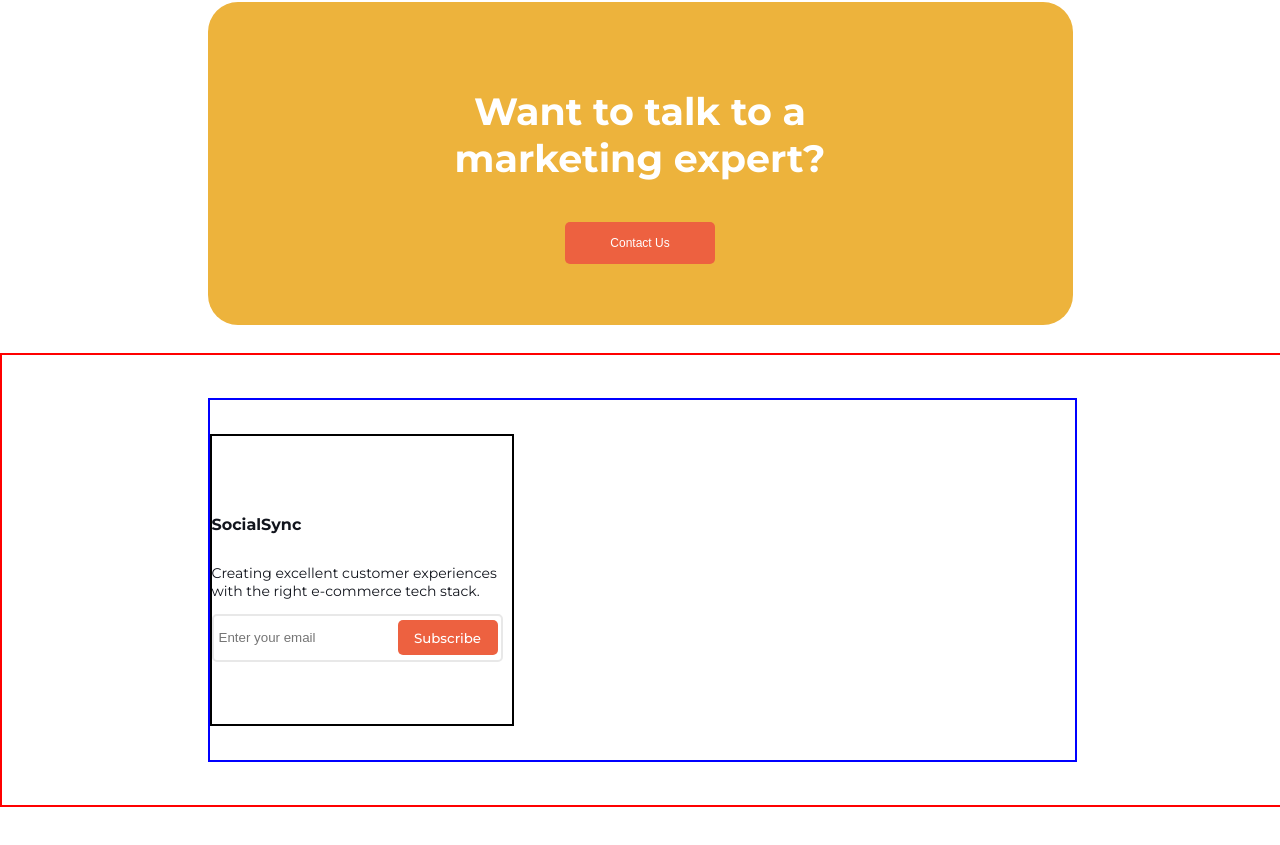
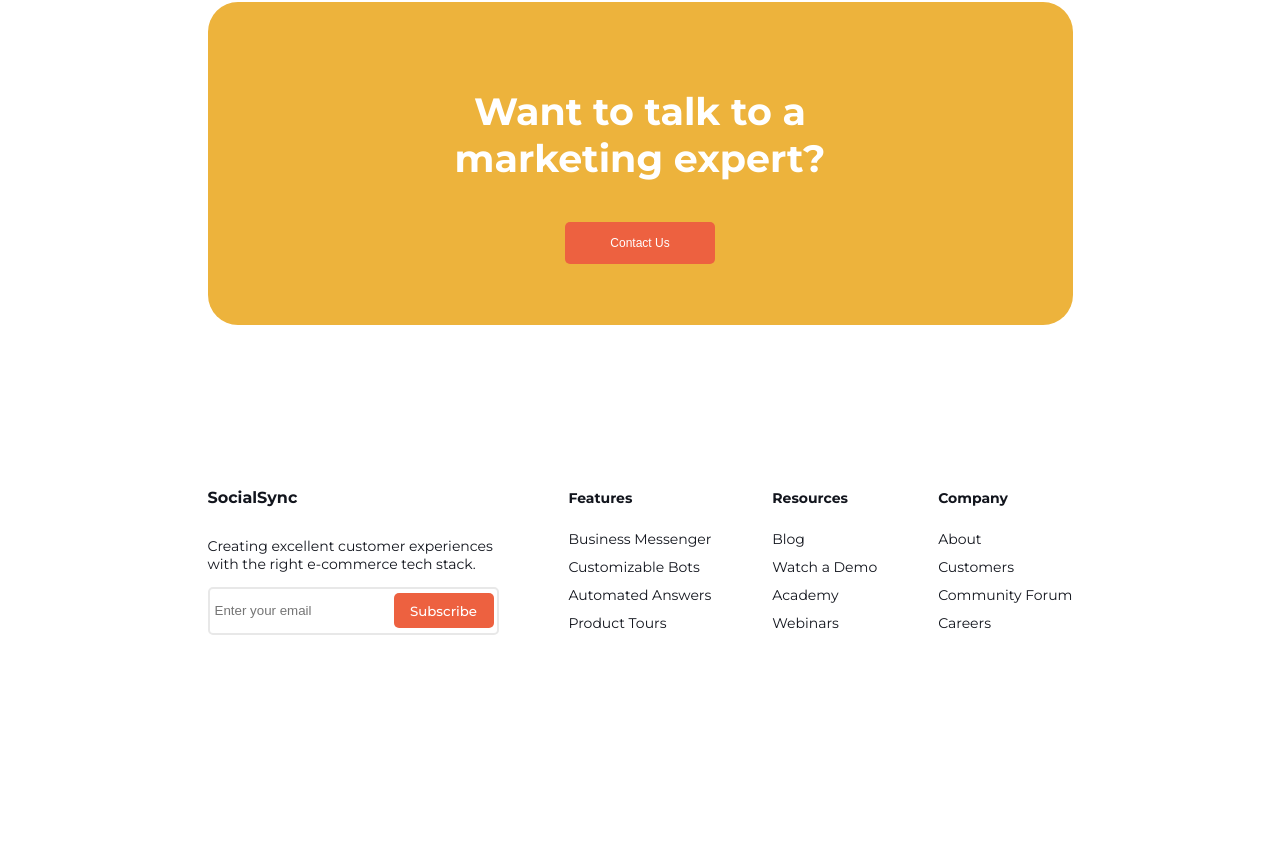
Before and after one commit to akinevans/socialsync, a React (Create React App) app: page / in a window 1280 px wide. Shown: the part 2697-3542 px from the top of the page. After the commit the page ends 3500 px from the top, so only its background shows below. Built offline with nearby package versions, Linux system fonts and the light colour scheme.

Commit message:
Finish building Footer Components

```diff
--- a/src/components/Footer.css
+++ b/src/components/Footer.css
@@ -8,8 +8,8 @@
 
 .footer-outer-wrapper {
   width: var(--full-width);
-  height: 450px;
-  border: 2px solid red;
+  height: 400px;
+  /* border: 2px solid red; */
   margin: 0 0 50px 0;
 }
 
@@ -17,5 +17,5 @@
   width: 865px;
   height: 80%;
   justify-content: space-between;
-  border: 2px solid blue;
+  /* border: 2px solid blue; */
 }
--- a/src/components/Footer.js
+++ b/src/components/Footer.js
@@ -1,13 +1,35 @@
+/* eslint-disable react/jsx-pascal-case */
 import React from "react";
 import "./Footer.css";
 import Footer_Subscription from "./Footer_Subscription";
+import Footer_Links from "./Footer_Links";
 
 export default function Footer() {
   return (
     <div className='footer-outer-wrapper'>
       <div className='footer-inner-wrapper'>
-        {/* import components */}
         <Footer_Subscription />
+        <Footer_Links
+          title='Features'
+          link1='Business Messenger'
+          link2='Customizable Bots'
+          link3='Automated Answers'
+          link4='Product Tours'
+        />
+        <Footer_Links
+          title='Resources'
+          link1='Blog'
+          link2='Watch a Demo'
+          link3='Academy'
+          link4='Webinars'
+        />
+        <Footer_Links
+          title='Company'
+          link1='About'
+          link2='Customers'
+          link3='Community Forum'
+          link4='Careers'
+        />
       </div>
     </div>
   );
--- /dev/null
+++ b/src/components/Footer_Links.css
@@ -0,0 +1,26 @@
+.footer-links-outer-wrapper {
+  display: flex;
+  flex-direction: column;
+  justify-content: center;
+  align-items: flex-start;
+  height: 290px;
+  width: fit-content;
+  /* border: 2px solid green; */
+}
+
+.footer-links-outer-wrapper h3,
+.footer-links-outer-wrapper a {
+  font-family: var(--body-font);
+  text-decoration: none;
+  color: var(--font-color);
+}
+
+.footer-links-outer-wrapper h3 {
+  font-size: 14px;
+  margin: 20px 0 18px 0;
+}
+
+.footer-links-outer-wrapper a {
+  font-size: 14px;
+  margin: 5px 0;
+}
--- /dev/null
+++ b/src/components/Footer_Links.js
@@ -0,0 +1,14 @@
+import React from "react";
+import "./Footer_Links.css";
+
+export default function Footer_Links(props) {
+  return (
+    <div className='footer-links-outer-wrapper'>
+      <h3>{props.title}</h3>
+      <a href='/'>{props.link1}</a>
+      <a href='/'>{props.link2}</a>
+      <a href='/'>{props.link3}</a>
+      <a href='/'>{props.link4}</a>
+    </div>
+  );
+}
--- a/src/components/Footer_Subscription.css
+++ b/src/components/Footer_Subscription.css
@@ -9,7 +9,7 @@
 .footer-sub-outer-wrapper {
   width: 300px;
   height: 80%;
-  border: 2px solid black;
+  /* border: 2px solid black; */
 }
 
 .footer-sub-outer-wrapper h3,
```
